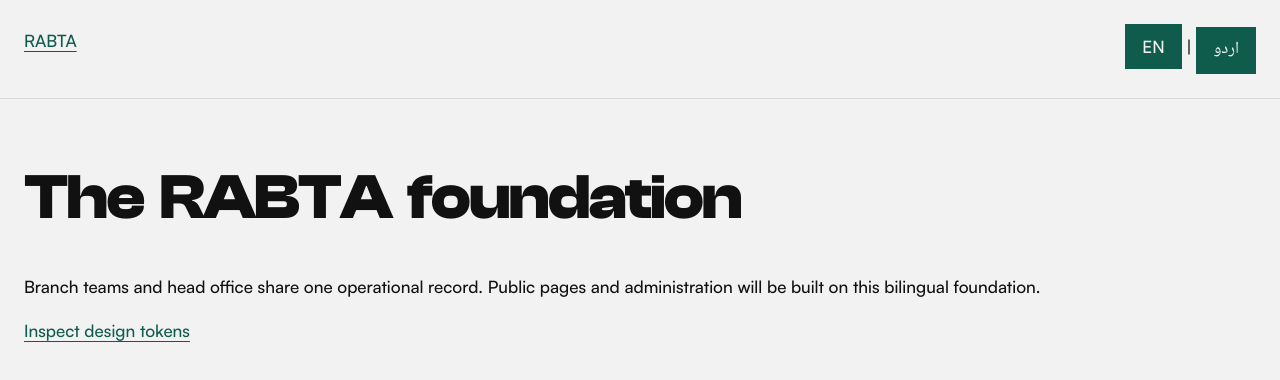
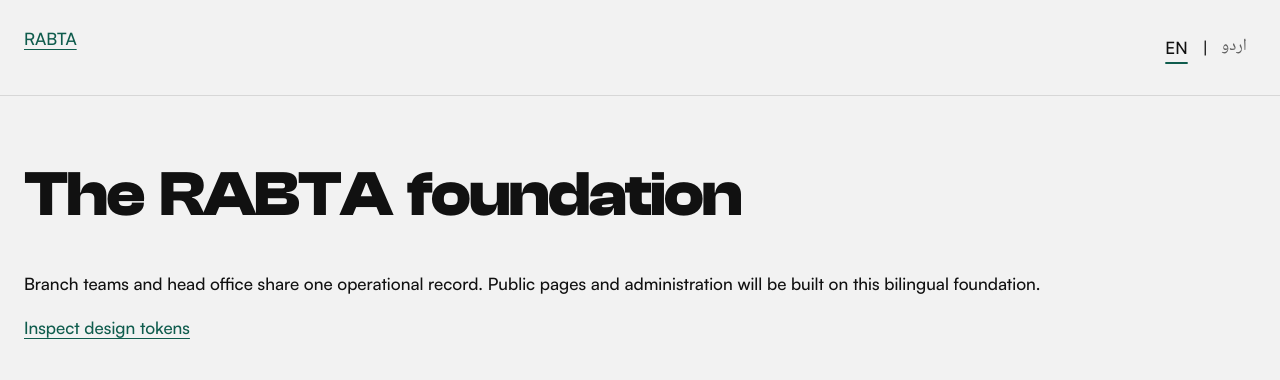
Before and after one commit to AnassKh16/ShipLens-Rabta, a React (Vite) app in the folder frontend/: page / in a window 1280 px wide. Shown: the top 380 px of the page. Built offline with nearby package versions, Linux system fonts and the light colour scheme.

Commit message:
fix(frontend): make language switch a text toggle with clear active state

```diff
--- a/frontend/src/components/LanguageSwitch.tsx
+++ b/frontend/src/components/LanguageSwitch.tsx
@@ -1,9 +1,9 @@
 import { useTranslation } from 'react-i18next';
 export function LanguageSwitch() {
   const { t, i18n } = useTranslation();
-  return <div role="group" aria-label={t('language.label')}>
-    <button type="button" lang="en" aria-pressed={i18n.language === 'en'} onClick={() => void i18n.changeLanguage('en')}>{t('language.en')}</button>
+  return <div className="language-switch" role="group" aria-label={t('language.label')}>
+    <button type="button" lang="en" aria-label={t('language.english')} aria-current={i18n.language === 'en' ? 'true' : undefined} onClick={() => void i18n.changeLanguage('en')}>{t('language.en')}</button>
     <span aria-hidden="true"> | </span>
-    <button type="button" lang="ur" aria-pressed={i18n.language === 'ur'} onClick={() => void i18n.changeLanguage('ur')}>{t('language.ur')}</button>
+    <button type="button" lang="ur" aria-current={i18n.language === 'ur' ? 'true' : undefined} onClick={() => void i18n.changeLanguage('ur')}>{t('language.ur')}</button>
   </div>;
 }
--- a/frontend/src/i18n/en.json
+++ b/frontend/src/i18n/en.json
@@ -13,7 +13,8 @@
   "language": {
     "en": "EN",
     "ur": "اردو",
-    "label": "Choose language"
+    "label": "Choose language",
+    "english": "English"
   },
   "common": {
     "retry": "Try again",
--- a/frontend/src/i18n/ur.json
+++ b/frontend/src/i18n/ur.json
@@ -13,7 +13,8 @@
   "language": {
     "en": "EN",
     "ur": "اردو",
-    "label": "زبان منتخب کریں"
+    "label": "زبان منتخب کریں",
+    "english": "English"
   },
   "common": {
     "retry": "دوبارہ کوشش کریں",
--- a/frontend/src/styles/base.css
+++ b/frontend/src/styles/base.css
@@ -18,3 +18,8 @@ main, .app-header { max-inline-size: var(--content-max); margin-inline: auto; pa
 img { display: block; max-inline-size: 100%; block-size: auto; }
 @media (min-width: 768px) { main, .app-header { padding-inline: var(--space-24); } }
 @media (prefers-reduced-motion: reduce) { *, *::before, *::after { animation: none !important; transition: none !important; scroll-behavior: auto !important; } }
+
+.language-switch { display: flex; align-items: center; gap: var(--space-4); }
+.language-switch button { min-inline-size: var(--target-min); min-block-size: var(--target-min); background: transparent; border: var(--border) solid transparent; color: var(--muted); padding-inline: var(--space-8); text-decoration: none; }
+.language-switch button:hover { background: transparent; color: var(--ink); }
+.language-switch button[aria-current="true"] { color: var(--ink); text-decoration-line: underline; text-decoration-color: var(--primary); text-decoration-thickness: var(--focus-width); text-underline-offset: var(--space-8); }
```
Also changed, not shown: 1 other file (tests, documents, lock files or other folders).
